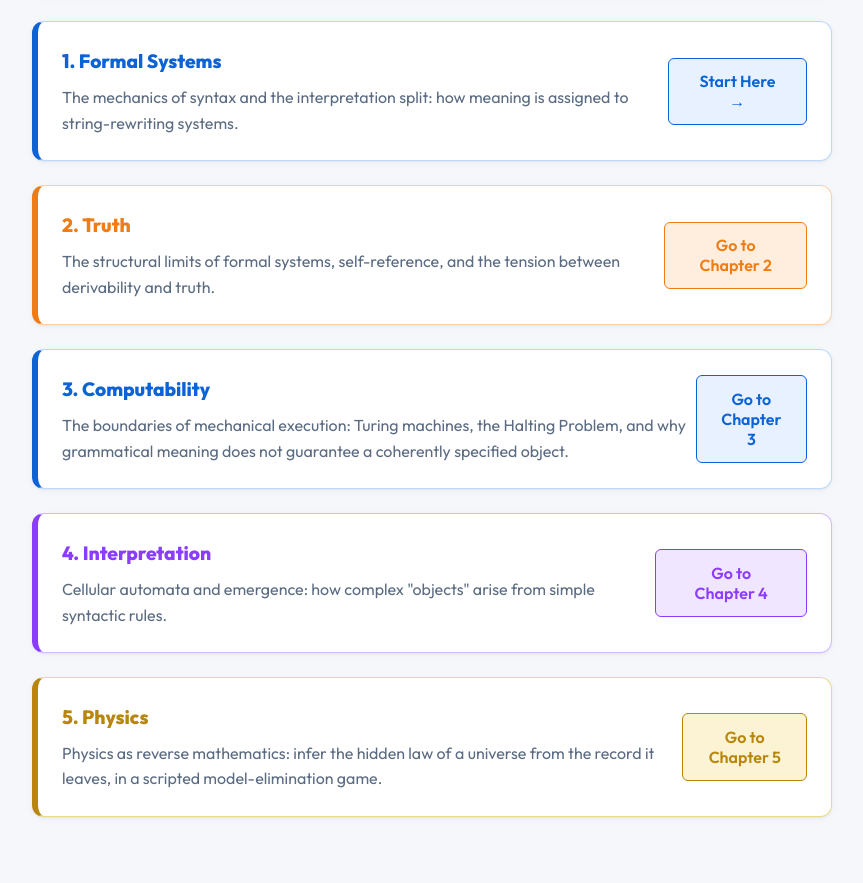
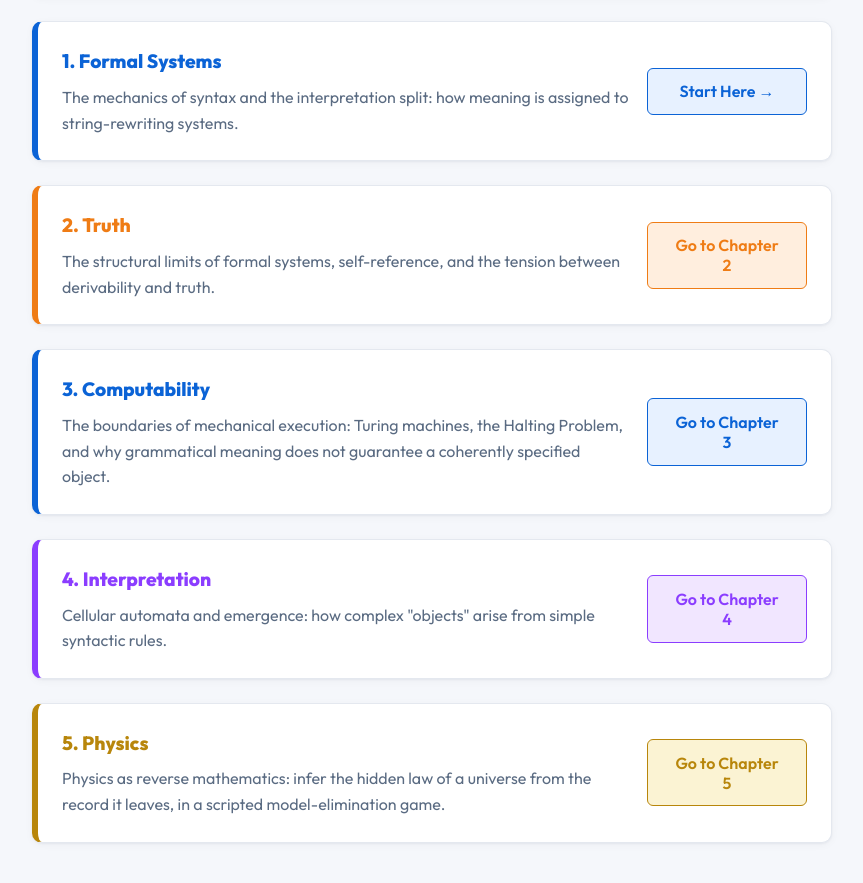
Before and after one commit to tal-yehuda/where-truth-lies, a website built with Vite: page index.html in a window 1280 px wide. Shown: the part 1009-1892 px from the top of the page, without its empty margins (208-1071 px from the left). Built offline with nearby package versions, Linux system fonts and the light colour scheme.

Commit message:
refactor: home nav cards use .nav-card component (de-inline + hover polish)
Co-Authored-By: Claude Opus 4.8 <noreply@anthropic.com>
Claude-Session: https://claude.ai/code/session_016TmbBziCHCcKYvg7XDYKSS

```diff
--- a/index.html
+++ b/index.html
@@ -59,52 +59,52 @@
                         <div style="margin-top: 3rem;">
                             <h3 style="color: var(--text-main); margin-bottom: 2rem; font-size: 1.5rem;">How to navigate this site</h3>
 
-                            <div class="section-block" style="background-color: var(--surface); padding: 1.5rem; border-radius: 12px; margin-bottom: 1.5rem; border: 1px solid var(--soft-green-border); border-left: 6px solid var(--accent-green); display: flex; justify-content: space-between; align-items: center;">
+                            <div class="nav-card accent-green">
                                 <div>
-                                    <h4 style="margin: 0 0 0.5rem 0; color: var(--accent-green); font-size: 1.2rem;">About the Project</h4>
-                                    <p style="margin: 0; color: var(--text-muted);">Goals, design choices, AI contributions, and references for this applied project.</p>
+                                    <h4>About the Project</h4>
+                                    <p>Goals, design choices, AI contributions, and references for this applied project.</p>
                                 </div>
-                                <button class="btn btn-primary" onclick="switchTab('about')" style="width: 160px; background: var(--soft-green); color: var(--accent-green); border-color: var(--accent-green); margin: 0;">Read About &rarr;</button>
+                                <button class="btn btn-primary" onclick="switchTab('about')">Read About &rarr;</button>
                             </div>
 
-                            <div class="section-block" style="background-color: var(--surface); padding: 1.5rem; border-radius: 12px; margin-bottom: 1.5rem; border: 1px solid var(--soft-blue-border); border-left: 6px solid var(--accent-blue); display: flex; justify-content: space-between; align-items: center;">
+                            <div class="nav-card">
                                 <div>
-                                    <h4 style="margin: 0 0 0.5rem 0; color: var(--accent-blue); font-size: 1.2rem;">1. Formal Systems</h4>
-                                    <p style="margin: 0; color: var(--text-muted);">The mechanics of syntax and the interpretation split: how meaning is assigned to string-rewriting systems.</p>
+                                    <h4>1. Formal Systems</h4>
+                                    <p>The mechanics of syntax and the interpretation split: how meaning is assigned to string-rewriting systems.</p>
                                 </div>
-                                <button class="btn btn-primary" onclick="switchTab('foundations')" style="width: 160px; background: var(--soft-blue); color: var(--accent-blue); border-color: var(--accent-blue); margin: 0;">Start Here &rarr;</button>
+                                <button class="btn btn-primary" onclick="switchTab('foundations')">Start Here &rarr;</button>
                             </div>
 
-                            <div class="section-block" style="background-color: var(--surface); padding: 1.5rem; border-radius: 12px; margin-bottom: 1.5rem; border: 1px solid var(--soft-orange-border); border-left: 6px solid var(--accent-orange); display: flex; justify-content: space-between; align-items: center;">
+                            <div class="nav-card accent-orange">
                                 <div>
-                                    <h4 style="margin: 0 0 0.5rem 0; color: var(--accent-orange); font-size: 1.2rem;">2. Truth</h4>
-                                    <p style="margin: 0; color: var(--text-muted);">The structural limits of formal systems, self-reference, and the tension between derivability and truth.</p>
+                                    <h4>2. Truth</h4>
+                                    <p>The structural limits of formal systems, self-reference, and the tension between derivability and truth.</p>
                                 </div>
-                                <button class="btn btn-primary" onclick="switchTab('truth')" style="width: 160px; background: var(--soft-orange); color: var(--accent-orange); border-color: var(--accent-orange); margin: 0;">Go to Chapter 2</button>
+                                <button class="btn btn-primary" onclick="switchTab('truth')">Go to Chapter 2</button>
                             </div>
 
-                            <div class="section-block" style="background-color: var(--surface); padding: 1.5rem; border-radius: 12px; margin-bottom: 1.5rem; border: 1px solid var(--soft-blue-border); border-left: 6px solid var(--accent-blue); display: flex; justify-content: space-between; align-items: center;">
+                            <div class="nav-card">
                                 <div>
-                                    <h4 style="margin: 0 0 0.5rem 0; color: var(--accent-blue); font-size: 1.2rem;">3. Computability</h4>
-                                    <p style="margin: 0; color: var(--text-muted);">The boundaries of mechanical execution: Turing machines, the Halting Problem, and why grammatical meaning does not guarantee a coherently specified object.</p>
+                                    <h4>3. Computability</h4>
+                                    <p>The boundaries of mechanical execution: Turing machines, the Halting Problem, and why grammatical meaning does not guarantee a coherently specified object.</p>
                                 </div>
-                                <button class="btn btn-primary" onclick="switchTab('applied')" style="width: 160px; background: var(--soft-blue); color: var(--accent-blue); border-color: var(--accent-blue); margin: 0;">Go to Chapter 3</button>
+                                <button class="btn btn-primary" onclick="switchTab('applied')">Go to Chapter 3</button>
                             </div>
 
-                            <div class="section-block" style="background-color: var(--surface); padding: 1.5rem; border-radius: 12px; margin-bottom: 1.5rem; border: 1px solid var(--soft-purple-border); border-left: 6px solid var(--accent-purple); display: flex; justify-content: space-between; align-items: center;">
+                            <div class="nav-card accent-purple">
                                 <div>
-                                    <h4 style="margin: 0 0 0.5rem 0; color: var(--accent-purple); font-size: 1.2rem;">4. Interpretation</h4>
-                                    <p style="margin: 0; color: var(--text-muted);">Cellular automata and emergence: how complex "objects" arise from simple syntactic rules.</p>
+                                    <h4>4. Interpretation</h4>
+                                    <p>Cellular automata and emergence: how complex "objects" arise from simple syntactic rules.</p>
                                 </div>
-                                <button class="btn btn-primary" onclick="switchTab('interpretation')" style="width: 160px; background: var(--soft-purple); color: var(--accent-purple); border-color: var(--accent-purple); margin: 0;">Go to Chapter 4</button>
+                                <button class="btn btn-primary" onclick="switchTab('interpretation')">Go to Chapter 4</button>
                             </div>
 
-                            <div class="section-block" style="background-color: var(--surface); padding: 1.5rem; border-radius: 12px; margin-bottom: 1.5rem; border: 1px solid var(--soft-yellow-border); border-left: 6px solid var(--accent-yellow); display: flex; justify-content: space-between; align-items: center;">
+                            <div class="nav-card accent-yellow">
                                 <div>
-                                    <h4 style="margin: 0 0 0.5rem 0; color: var(--accent-yellow); font-size: 1.2rem;">5. Physics</h4>
-                                    <p style="margin: 0; color: var(--text-muted);">Physics as reverse mathematics: infer the hidden law of a universe from the record it leaves, in a scripted model-elimination game.</p>
+                                    <h4>5. Physics</h4>
+                                    <p>Physics as reverse mathematics: infer the hidden law of a universe from the record it leaves, in a scripted model-elimination game.</p>
                                 </div>
-                                <button class="btn btn-primary" onclick="switchTab('conclusion')" style="width: 160px; background: var(--soft-yellow); color: var(--accent-yellow); border-color: var(--accent-yellow); margin: 0;">Go to Chapter 5</button>
+                                <button class="btn btn-primary" onclick="switchTab('conclusion')">Go to Chapter 5</button>
                             </div>
 
                         </div>
```
